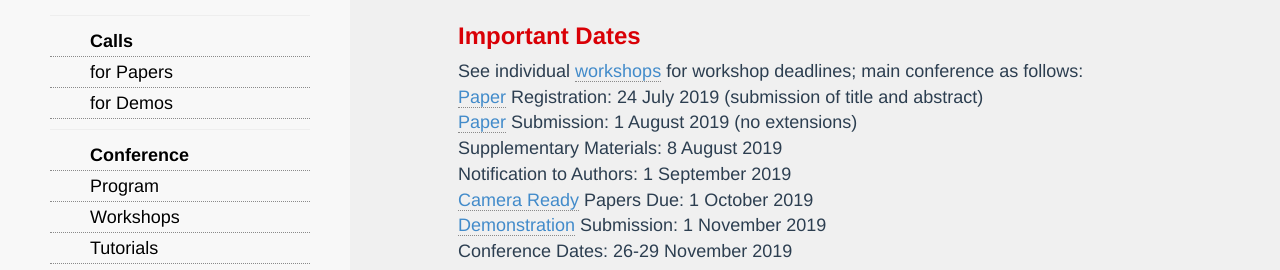
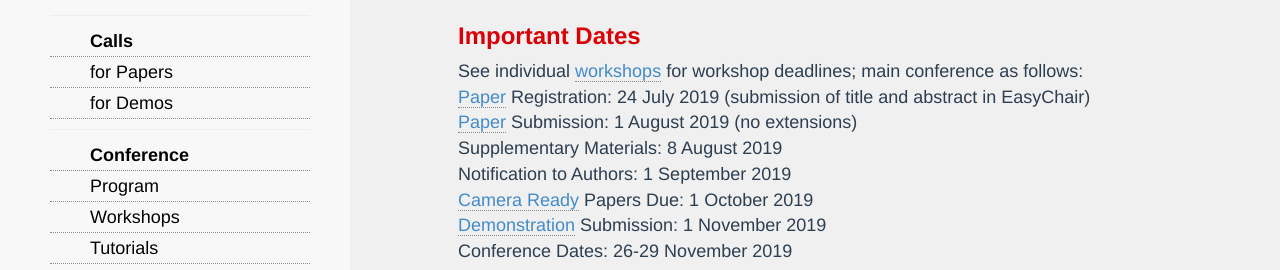
Before and after one commit to AndrewChenUoA/ACPR2019, a Jekyll site: the page built from index.html, in a window 1280 px wide and 900 px high, scrolled down 1438 px. Shown: the part 173-443 px from the top of the window. Built offline with Jekyll 4.4.1, drawn with Linux system fonts in a browser that asks for light colours; nearby versions of some CDN libraries; Markdown is read by kramdown in place of the engine named in the settings.

Commit message:
Update wording

```diff
--- a/cfp.html
+++ b/cfp.html
@@ -56,7 +56,7 @@ The abstract of a submitted manuscript must summarise the contribution the paper
 <a href="https://www.springer.com/gp/computer-science/lncs"><img src="/images/LNCS-Logo-768x284.png"  style="max-width:25%"/></a>
 
 <h3>Important Dates</h3>
-<a href="submission.html">Paper</a> Registration 24 July 2019 (submission of title and abstract)<br/>
+<a href="submission.html">Paper</a> Registration: 24 July 2019 (submission of title and abstract in EasyChair)<br/>
 <a href="submission.html">Paper</a> Submission: 1 August 2019 (no extensions)<br/>
 Supplementary Materials: 8 August 2019<br/>
 Notification to Authors: 1 September 2019<br/>
--- a/index.html
+++ b/index.html
@@ -32,7 +32,7 @@ title: ACPR 2019 - The 5th Asian Conference on Pattern Recognition
 
   <h3>Important Dates</h3>
   See individual <a href="workshops.html">workshops</a> for workshop deadlines; main conference as follows:<br/>
-  <a href="submission.html">Paper</a> Registration: 24 July 2019 (submission of title and abstract)<br/>
+  <a href="submission.html">Paper</a> Registration: 24 July 2019 (submission of title and abstract in EasyChair)<br/>
   <a href="submission.html">Paper</a> Submission: 1 August 2019 (no extensions)<br/>
   Supplementary Materials: 8 August 2019<br/>
   Notification to Authors: 1 September 2019<br/>
--- a/submission.html
+++ b/submission.html
@@ -4,7 +4,7 @@ title: ACPR 2019 - The 5th Asian Conference on Pattern Recognition
 <div>
 <h3>Paper Submission</h3>
 Submissions will be processed within the <a href="https://easychair.org/conferences/?conf=acpr2019">EasyChair system</a>. Submissions need to follow the single-blind policy and be formatted in LNCS style, with a maximum of 14 pages (including references).<br/><br/>
-Paper registration (authors, title, and abstract) by 24 July<br/>
+Paper Registration: 24 July 2019 (submission of title and abstract in EasyChair)<br/>
 Paper submission by 1 August, and<br/>
 Optional supplementary material by 8 August<br/>
 can be submitted here: <a href="https://easychair.org/conferences/?conf=acpr2019">https://easychair.org/conferences/?conf=acpr2019</a>
```
